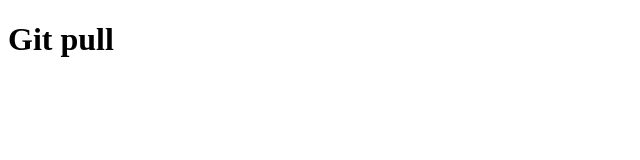
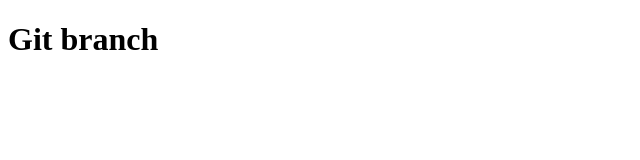
Before and after one commit to RobbiIlham81/Rangkuman-git, a plain HTML site: page index.html in a window 1280 px wide. Shown: the whole page, without its empty margins (0-640 px from the left). Drawn offline with Linux system fonts and the light colour scheme.

Commit message:
Git branch

```diff
--- a/index.html
+++ b/index.html
@@ -6,6 +6,6 @@
     <title>Belajar Git</title>
   </head>
   <body>
-    <h1>Git pull</h1>
+    <h1>Git branch</h1>
   </body>
 </html>
```
